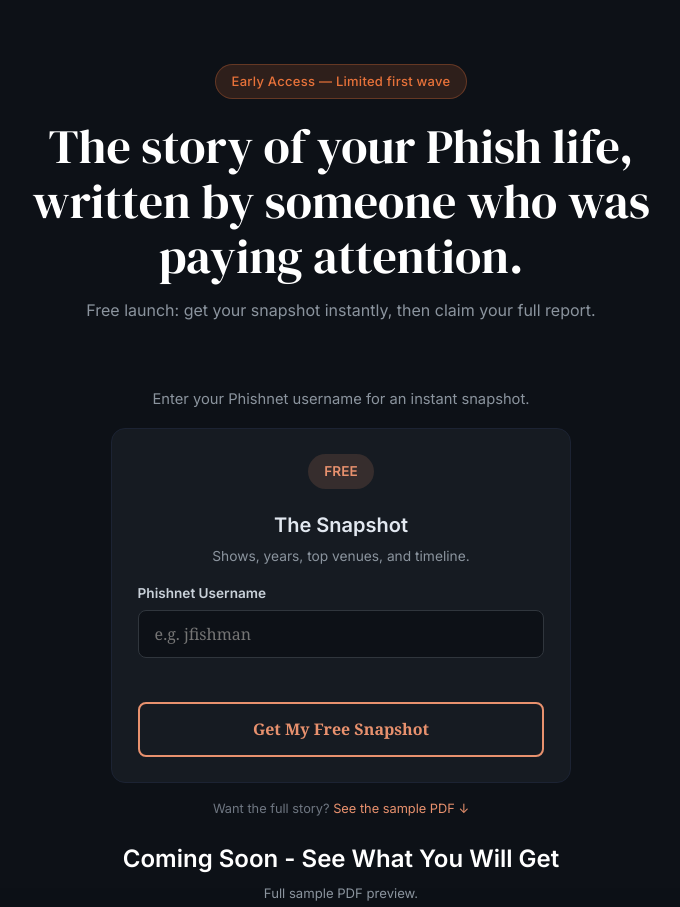
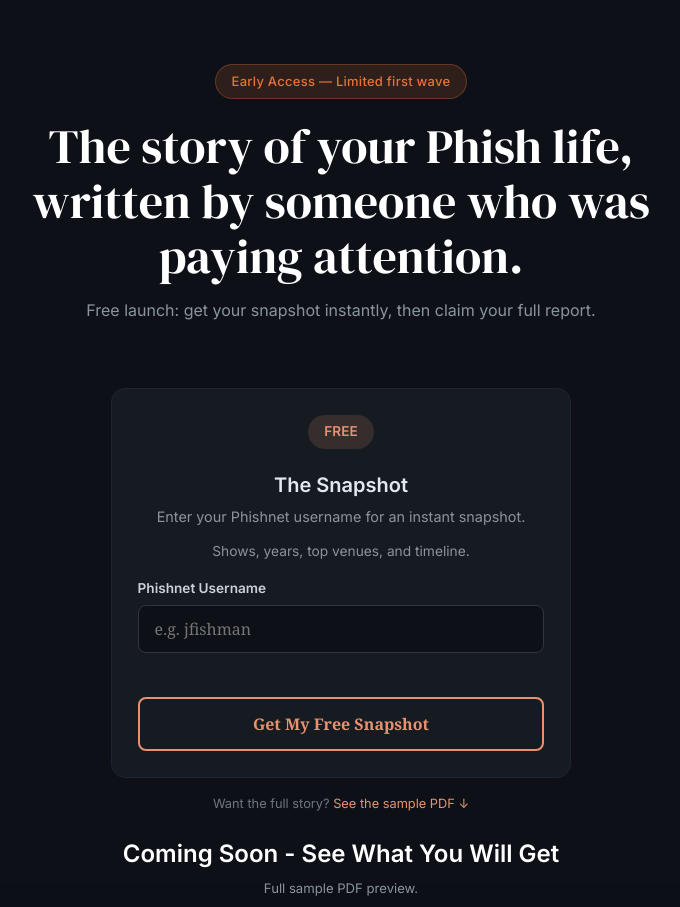
Before and after one commit to mccooltm-ux/your-phish-story, a website: page public/index.html in a window 1280 px wide. Shown: the top 907 px of the page, without its empty margins (299-979 px from the left). Drawn offline with Linux system fonts and the light colour scheme.

Commit message:
Move snapshot prompt text into card

```diff
--- a/public/index.html
+++ b/public/index.html
@@ -631,10 +631,10 @@
 
   <!-- Free Snapshot Section -->
   <section id="snapshot" style="padding: 1.7rem 1.5rem 1.25rem; text-align: center; max-width: 860px; margin: 0 auto;">
-    <p style="color: #8b949e; font-size: 0.92rem; max-width: 500px; margin: 0 auto 1rem;">Enter your Phishnet username for an instant snapshot.</p>
     <div style="background: #161b22; border: 1px solid #1c2333; border-radius: 14px; padding: 1.6rem; max-width: 460px; margin: 0 auto;">
       <div style="display: inline-block; background: rgba(232,145,110,0.15); color: #e8916e; padding: 0.4rem 1rem; border-radius: 20px; font-size: 0.85rem; font-weight: bold; margin-bottom: 1.25rem;">FREE</div>
       <h3 style="color: #e2e8f0; font-size: 1.25rem; margin-bottom: 0.25rem;">The Snapshot</h3>
+      <p style="color: #8b949e; font-size: 0.9rem; margin-bottom: 0.7rem;">Enter your Phishnet username for an instant snapshot.</p>
       <p style="color: #8b949e; font-size: 0.86rem; margin-bottom: 1rem;">Shows, years, top venues, and timeline.</p>
       <form id="snapshot-form" style="text-align: left;">
         <label style="display: block; color: #c9d1d9; font-size: 0.85rem; margin-bottom: 0.35rem; font-weight: bold;">Phishnet Username</label>
```
